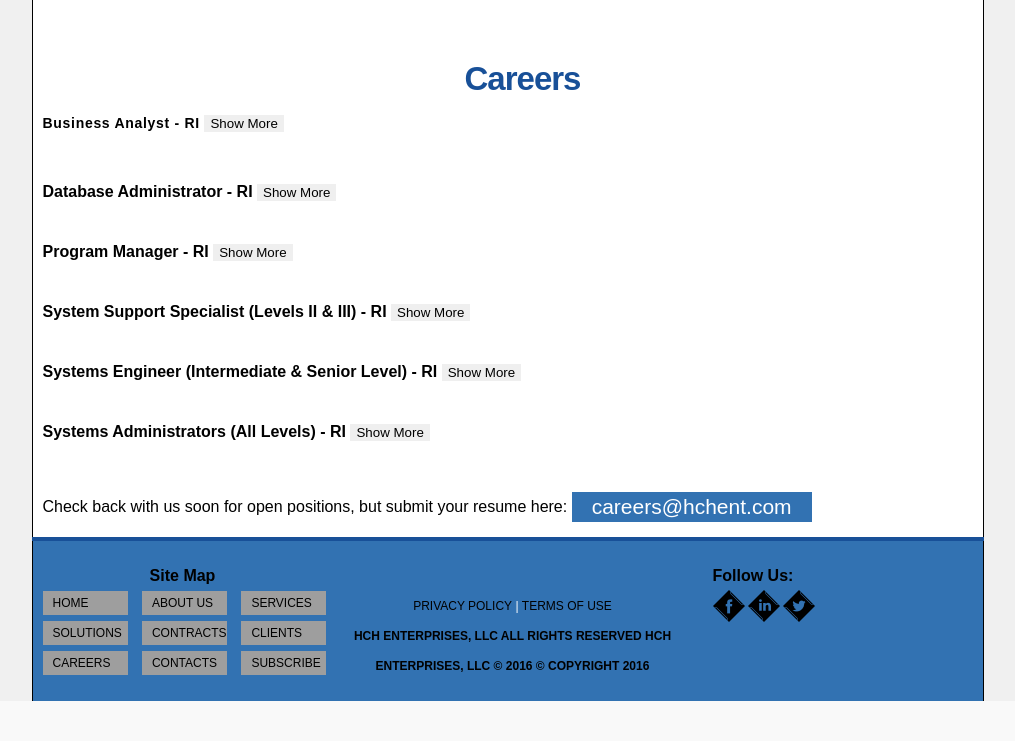
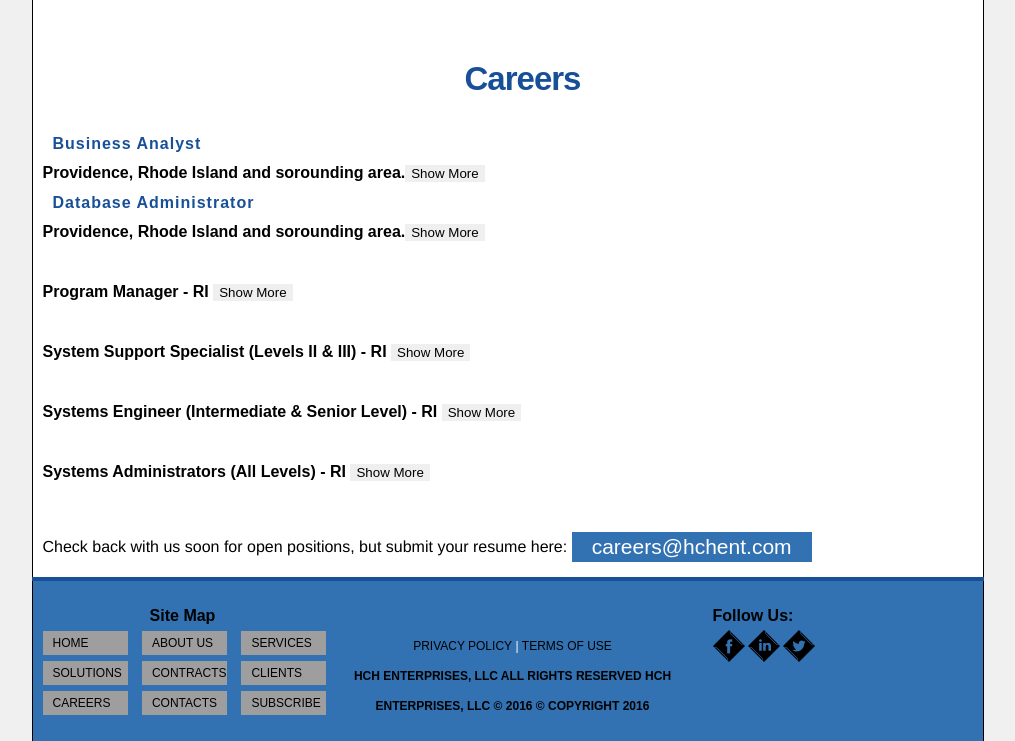
Before and after one commit to sajana12/HCHEnterpries.com, a PHP site: page /careers.html in a window 1280 px wide. Shown: the part 123-864 px from the top of the page, without its empty margins (137-1152 px from the left). Before the commit the page ends 824 px from the top, so only its background shows below. Run offline with PHP 8.4, Linux system fonts and the light colour scheme; grey boxes are pictures that could not be loaded.

Commit message:
updates to Careers.html

```diff
--- a/hch/httpdocs/careers.html
+++ b/hch/httpdocs/careers.html
@@ -37,33 +37,32 @@
 <center><h2 style="margin:40px 0 0 10px ;">Careers</h2></center>
 
 <p class="text">
-
-<font><strong>Business Analyst - RI     </strong></font><button id="buttonBA" onclick="showMoreBA()">Show More</button>
-<br>
+<h6 style="color:#185098;">Business Analyst</h6>
+<font><strong>Providence, Rhode Island and sorounding area.</strong></font><button id="buttonBA" onclick="showMoreBA()">Show More</button>
 <div id="BAinfo" style="display:none">
-HCH seeks qualified candidates that must be proficient in all Microsoft Office applications, with Agile software development and story-writing experience strongly preferred. Deliverables and duties will include, but are not limited to, the following:
-• Documenting business requirements as explained by subject matter experts in Agile story format.
-• Maintaining master documentation of overall system functionality.
-• Documenting decisions made by client management that may have project impact.
-• Assisting with business process reviews with client team while building new functionality.
-• Assisting with testing of development stories, regression testing, and planning for User Acceptance
- Testing.
-• Logically documenting business rule scenarios and decision trees.
-• Reviewing and updating technical specifications.
-• Reassembling finalized specifications from Agile development stories.
-• Preparing training materials and providing support during training of employees.
-• Experience working with document management systems, including Confluence and Sharepoint, a    plus.
-• Experience in gathering and documenting business
- requirements in technical application development settings.
-• Candidates must be able to describe both functional and process work flow requirements.
-• Experience and certification in agile application delivery methodology strongly preferred.
-• A minimum of 3years of applicable experience and a Bachelors degree is preferable
+<h6 style="color:#185098;">HCH seeks qualified candidates that must be proficient in all Microsoft Office applications, with Agile software development and story-writing experience strongly preferred.<br>
+Deliverables and duties will include, but are not limited to, the following:</h6>
+<div style="font-size:12px; margin: 20px;">• Documenting business requirements as explained by subject matter experts in Agile story format.<br>
+• Maintaining master documentation of overall system functionality.<br>
+• Documenting decisions made by client management that may have project impact.<br>
+• Assisting with business process reviews with client team while building new functionality.<br>
+• Assisting with testing of development stories, regression testing, and planning for User Acceptance Testing.<br>
+• Logically documenting business rule scenarios and decision trees.<br>
+• Reviewing and updating technical specifications.<br>
+• Reassembling finalized specifications from Agile development stories.<br>
+• Preparing training materials and providing support during training of employees.<br>
+• Experience working with document management systems, including Confluence and Spoint, a plus.<br>
+• Experience in gathering and documenting business requirements in technical application development settings.<br>
+• Candidates must be able to describe both functional and process work flow requirements.<br>
+• Experience and certification in agile application delivery methodology strongly preferred.<br>
+• A minimum of 3 years of applicable experience and a Bachelors degree is preferable<br></div>
 </div>
 <br>
-<font><strong>Database Administrator - RI     </strong></font><button id="buttonDA" onclick="showMoreDA()">Show More</button>
+<h6 style="color:#185098;">Database Administrator</h6>
+<font><strong>Providence, Rhode Island and sorounding area.</strong></font><button id="buttonDA" onclick="showMoreDA()">Show More</button>
 <br>
 <div id="DAinfo" style="display:none">
-HCH is seeking a seasoned database administrator to work with one of our clients.  All requirements are outlined below:
+<h6 style="color:#185098;">HCH is seeking a seasoned database administrator to work with one of our clients.  All requirements are outlined below:</h6>
 •       8+ years of database (DBA) experience with 4+ years of experience with Microsoft SQL
 
  ·          Server 2008 (or newer) o SQL and SQL server database objects o Query Optimization o Data migration (From/To XML, CSV, other database) o Recommending and deploying database backup solutions
--- a/hch/httpdocs/css/style.css
+++ b/hch/httpdocs/css/style.css
@@ -19,7 +19,7 @@ h3.color1 {padding:0 0 7px 0}
 h4 {font-size:33px;color:#fff;line-height:1.2em;padding:0px 0 0px 0;letter-spacing:1px;float:center;position:relative;font-family:sans-serif;margin: 0 0 0 10px;}
 h5 {font-size:28px;color:#185098;line-height:1.2em;padding:0px 0px 0px 0;letter-spacing:1px;float:center;position:relative;font-family:sans-serif;margin: 0 0 0 10px;}
 h6 {font-size:16px;color:#fff;line-height:1.2em;padding:0px 0px 0px 0;letter-spacing:1px;float:center;position:relative;font-family:sans-serif;margin: 5px 0 5px 10px;}
-p {padding-bottom:15px;color:#000;font-size:16px;font-family:sans-serif}
+p {padding-bottom:15px;color:#000;font-size:16px;font-family:Helvetica, sans-serif}
 img  {border:1px solid #000;box-shadow:0px 5px 5px 3px #888888;}
 font {color:#000}
 figure {padding-top:0px}
```
